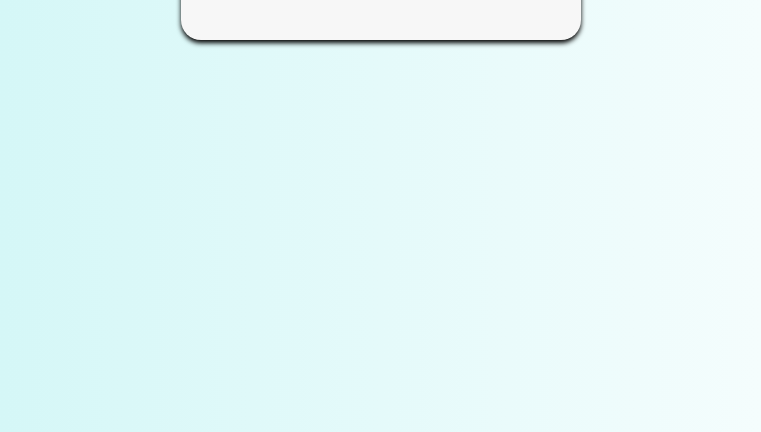
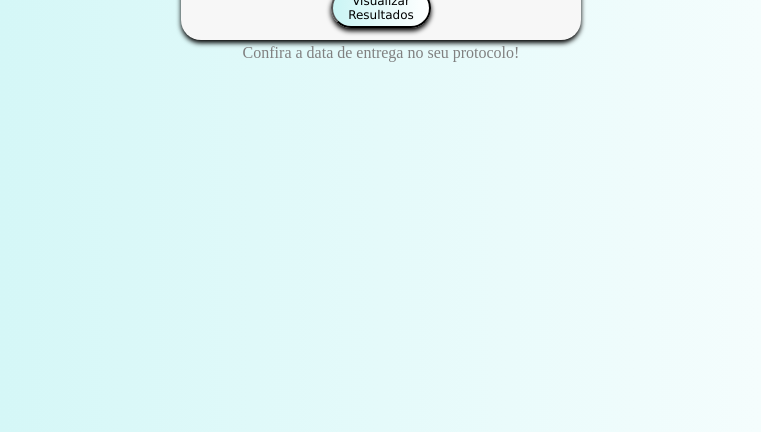
Before and after one commit to grupoccorecelsotabosa/certify-kalinemuniz, a plain HTML site: page index.html in a window 1280 px wide. Shown: the part 368-800 px from the top of the page, without its empty margins (259-1020 px from the left). Drawn offline with Linux system fonts and the light colour scheme.

Commit message:
Update index.html

```diff
--- a/index.html
+++ b/index.html
@@ -22,7 +22,16 @@
                         <img id="image" src="icp-brasil pn.png" alt="ICP-BRASIL" width="50" style="position: relative; right: 80px;">
                         <img id="image" src="Logo Gp Ccor.png" alt="logo_ccor" width="80px" style="position: relative; left: 80px;">
                     </div>
-                    </div>
+                <div>
+                    <a href="https://pixeon.clickvita.com.br/#/login" target="_blank"><button class="link_pixeon">Visualizar Resultados</button><a>
+                 </div>
+
+                          <div>
+                            <p class="baseboard">Confira a data de entrega no seu protocolo!</p>
+                          </div>
+
+
+            </div>
 
         </body>
 
```
